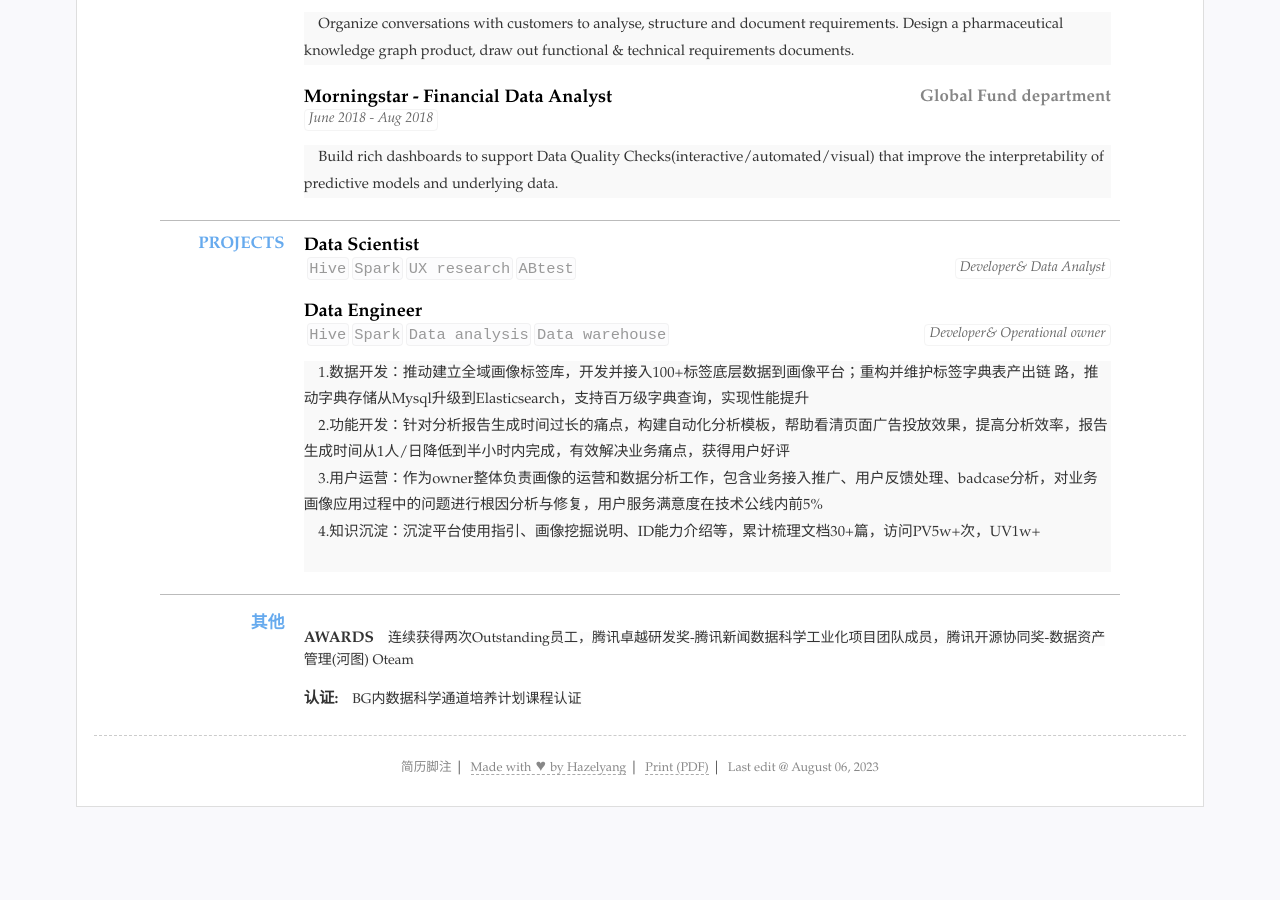
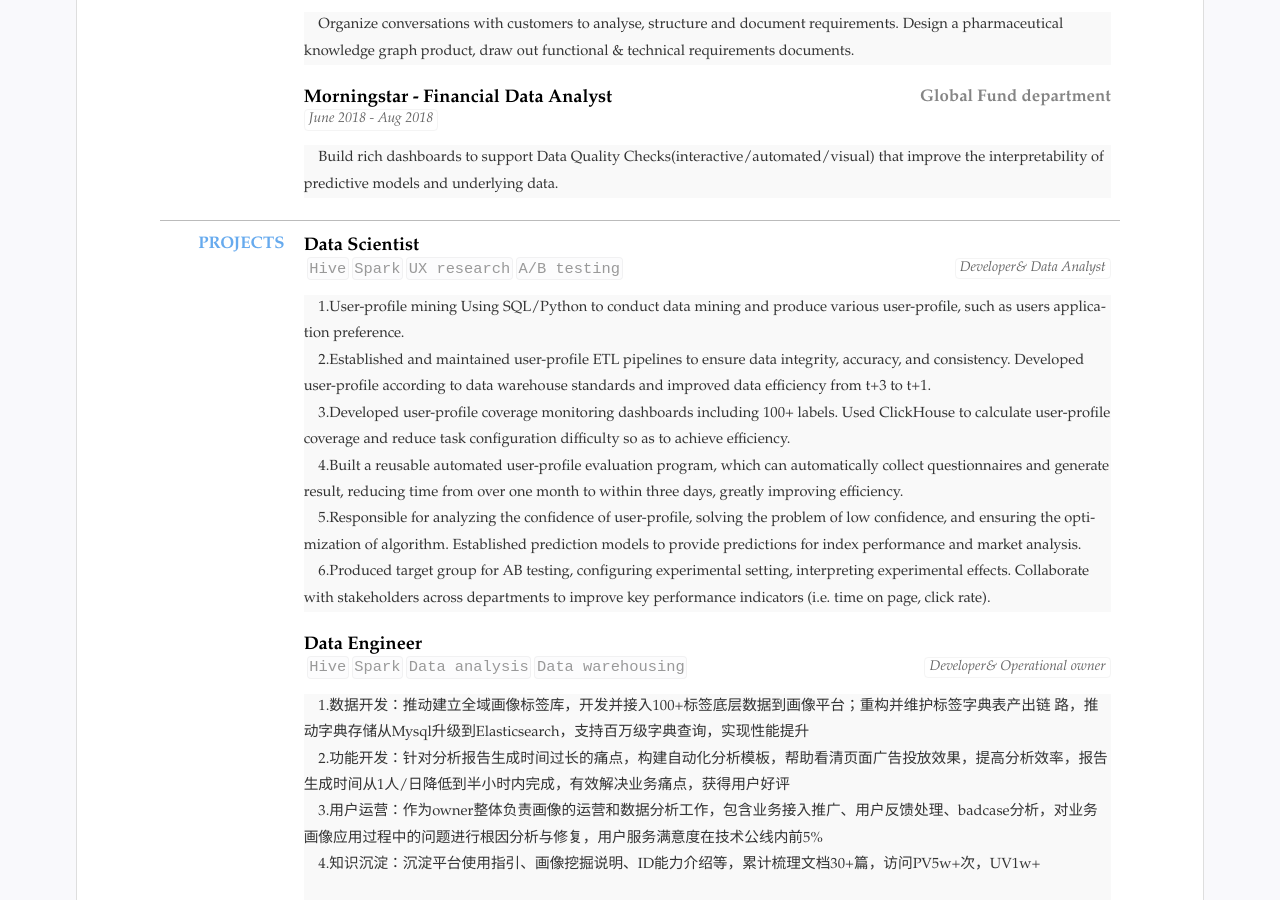
Before and after one commit to hazelyang518/eng_cv, a Jekyll site: the page built from index.html, in a window 1280 px wide and 900 px high, scrolled down 1181 px. Built offline with Jekyll 4.4.1, drawn with Linux system fonts in a browser that asks for light colours; before the commit the page ends 2005 px from its top, so only the background shows below that; some of the changed text lies outside the part shown.

Commit message:
Update resume.yml

```diff
--- a/_data/resume.yml
+++ b/_data/resume.yml
@@ -53,7 +53,7 @@ main: #简历主要内容，
     items: #itmems 可以小块的方式显示
     - SQL
     - Python
-    - Hive
+    - Hive/Presto
     - Spark
     - Data visualization
   # - title: Personl
@@ -65,7 +65,7 @@ main: #简历主要内容，
   #   - Data visualization
   - title: Highlights
     detail: &nbsp 1. Proven experience as a Data Analyst in a high-growth scale-up business. Experience in improving products and extracting insights from user-profile. <br>  &nbsp &nbsp
-             2. Mastered various data analysis models (i.e. Retention analysis, Funnel analysis, RFM model). <br>  &nbsp &nbsp
+             2. Mastered various data analysis models (i.e. Retention analysis, Funnel analysis, RFM model, clustering). <br>  &nbsp &nbsp
              3. Solid understanding of data analysis techniques (i.e. linear regression, SHAP value, logistic regression,decision trees, and the framework of causal analysis). <br>  &nbsp &nbsp
              4. Data engineering/pipeline creation experience (i.e. hive, spark).  Advanced experience with dashboarding/data visualization (i.e. Tableau, Power BI).  <br>  &nbsp &nbsp
              5. Strong communication and organization skills and ability to communicate with a diverse set of stakeholders. <br>  &nbsp &nbsp
@@ -128,14 +128,20 @@ main: #简历主要内容，
     - Hive
     - Spark
     - UX research
-    - ABtest
+    - A/B testing
     # detail: 1.画像挖掘：使用SQL/Python挖掘各类核心标签，如用户应用偏好标签、人群属性标签，用于人群投放场景，标签累计创建人群1000+，产生20+正向场景，覆盖PCG、IEG等BG的多个业务 <br>  &nbsp &nbsp
     #         2.标签开发：建立并维护画像标签ETL链路，保障数据的完整性、准确性和一致性；按数仓规范进行标签开发，配置告警，推动标签产出效率从t+3提升到t+1 <br>  &nbsp &nbsp
     #         3.指标监控：配置新闻业务各场景用户的画像覆盖度监控，覆盖新闻主端app、微信新闻插件、手q新闻插件等产品形态，包括100+标签；利用ClickHouse计算画像覆盖度，降低任务配置难度，实现高效运算 <br>  &nbsp &nbsp
     #         4.画像评测：在准确率评估项目中，创新性搭建可复用的自动化画像测评流程，实现问卷自动生成与回收结果，产出画像准确率分析报告，耗时从1个月+降低到3日内完成，测评效率大幅度提升  <br>  &nbsp &nbsp
     #         5.画像提升：负责新闻业务兴趣画像置信度指标测算，对置信度低的画像进行原因挖掘，推动画像算法策略调优；结合已有数据积累建立预估模型，为游戏数据表现以及市场分析提供结果预测  <br>  &nbsp &nbsp
     #         6.实验配置：产出微信腾讯新闻插件实验人群，配置实验人群包，跟进回收并分析人群实验效果；沉默用户拉起实验中底层页人均消费时长显著正向，策略已推全
-    detail:
+
+    detail: 1.User-profile mining Using SQL/Python to conduct data mining and produce various user-profile, such as users application preference. <br>  &nbsp &nbsp
+            2.Established and maintained user-profile ETL pipelines to ensure data integrity, accuracy, and consistency. Developed user-profile according to data warehouse standards and improved data efficiency from t+3 to t+1.<br>  &nbsp &nbsp
+            3.Developed user-profile coverage monitoring dashboards including 100+ labels. Used ClickHouse to calculate user-profile coverage and reduce task configuration difficulty so as to achieve efficiency.<br>  &nbsp &nbsp
+            4.Built a reusable automated user-profile evaluation program, which can automatically collect questionnaires and generate result, reducing time from over one month to within three days, greatly improving efficiency.<br>  &nbsp &nbsp
+            5.Responsible for analyzing the confidence of user-profile, solving the problem of low confidence, and ensuring the optimization of algorithm. Established prediction models to provide predictions for index performance and market analysis.<br>  &nbsp &nbsp
+            6.Produced target group for AB testing, configuring experimental setting, interpreting experimental effects. Collaborate with stakeholders across departments to improve key performance indicators (i.e. time on page, click rate).
     sub:
 
   - title: Data Engineer
@@ -144,7 +150,7 @@ main: #简历主要内容，
     - Hive
     - Spark
     - Data analysis
-    - Data warehouse
+    - Data warehousing
     detail: 1.数据开发：推动建立全域画像标签库，开发并接入100+标签底层数据到画像平台；重构并维护标签字典表产出链	路，推动字典存储从Mysql升级到Elasticsearch，支持百万级字典查询，实现性能提升 <br>  &nbsp &nbsp
             2.功能开发：针对分析报告生成时间过长的痛点，构建自动化分析模板，帮助看清页面广告投放效果，提高分析效率，报告生成时间从1人/日降低到半小时内完成，有效解决业务痛点，获得用户好评 <br>  &nbsp &nbsp
             3.用户运营：作为owner整体负责画像的运营和数据分析工作，包含业务接入推广、用户反馈处理、badcase分析，对业务画像应用过程中的问题进行根因分析与修复，用户服务满意度在技术公线内前5% <br>  &nbsp &nbsp
```
